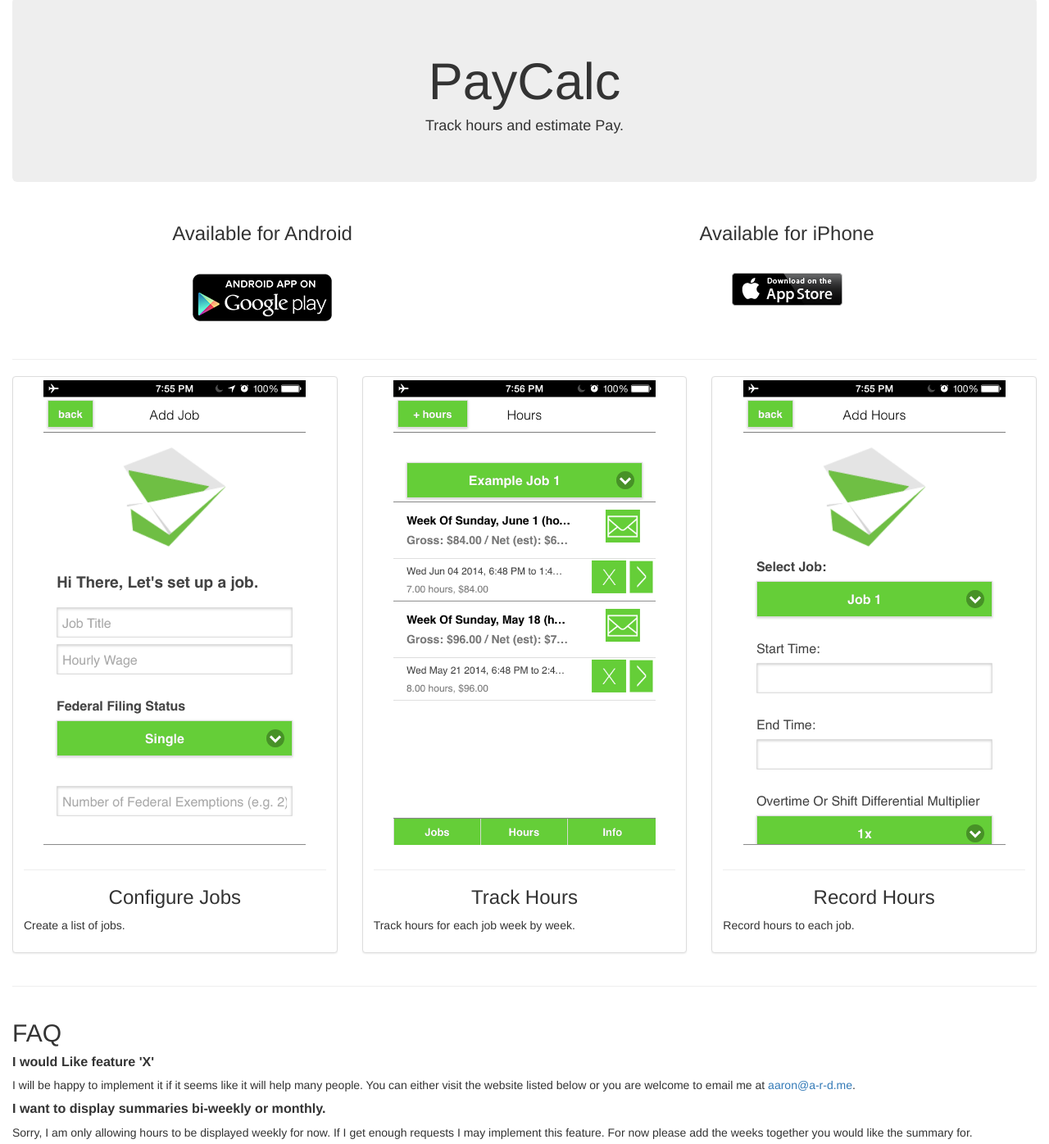
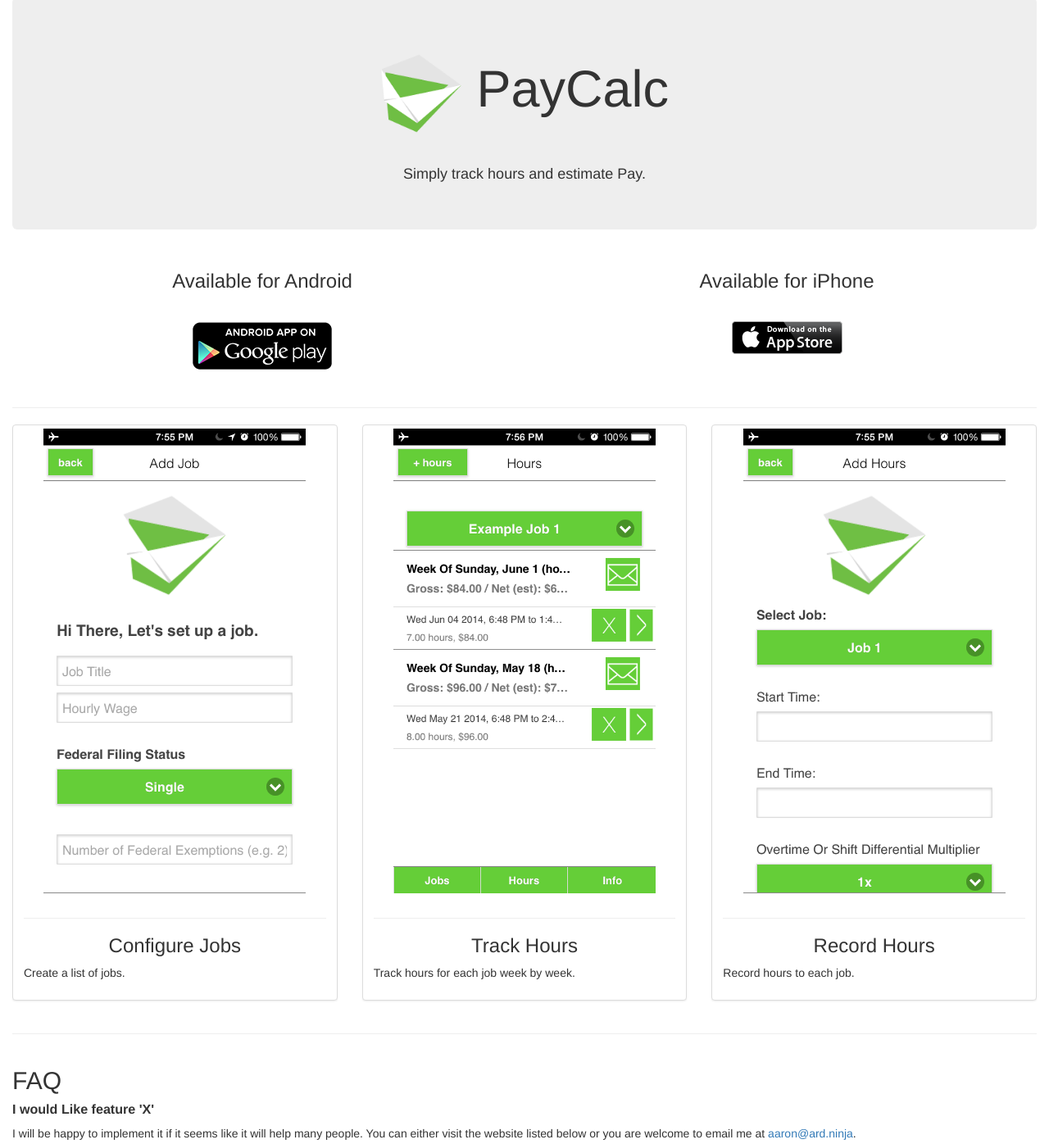
Before and after one commit to NanoDolphin-Labs/paycheck-calc-site, a plain HTML site: page index.html in a window 1280 px wide. Shown: the part 3-1399 px from the top of the page at 82% size. Drawn offline with nearby package versions, Linux system fonts and the light colour scheme; a script that the page names is missing.

Commit message:
add logo

```diff
--- a/index.html
+++ b/index.html
@@ -37,11 +37,13 @@
 
       <div class="jumbotron">
         <h1 class="center">
-          PayCalc
+          <img src='./logo_256.png' style='width: 100px;' /> PayCalc
 
         </h1>
+        <br />
+
         <h4 class="center">
-          Track hours and estimate Pay.
+          Simply track hours and estimate Pay.
 
         </h4>
       </div>
@@ -161,7 +163,7 @@
             </h5>
 
             <p>
-                I will be happy to implement it if it seems like it will help many people. You can either visit the website listed below or you are welcome to email me at <a href="mailto:aaron@a-r-d.me">aaron@a-r-d.me</a>.
+                I will be happy to implement it if it seems like it will help many people. You can either visit the website listed below or you are welcome to email me at <a href="mailto:aaron@ard.ninja">aaron@ard.ninja</a>.
             </p>
 
 
```
Also changed, not shown: logo_256.png (added).
